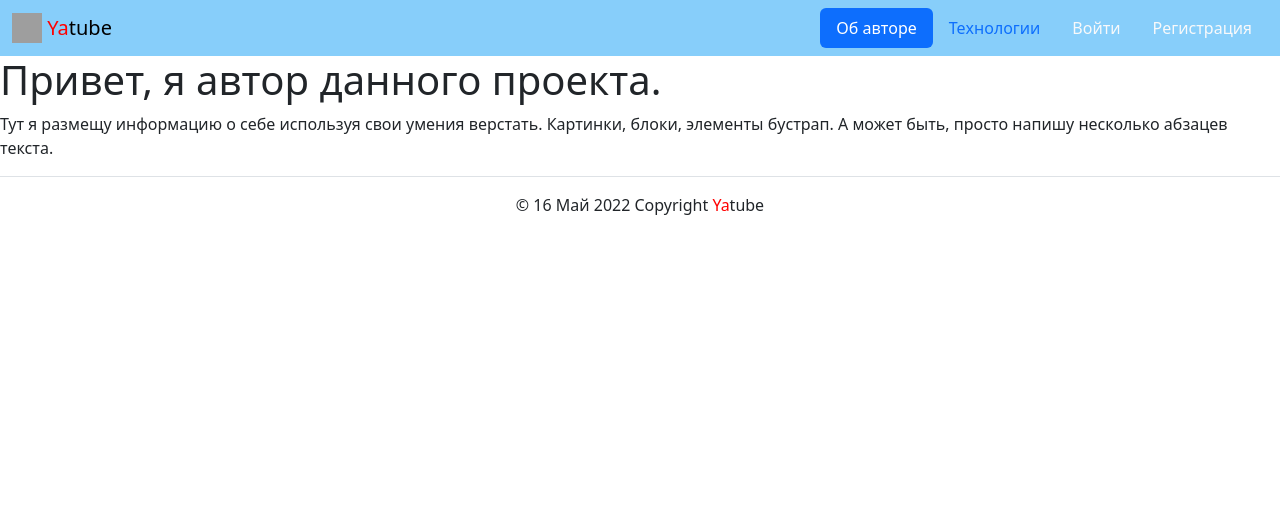
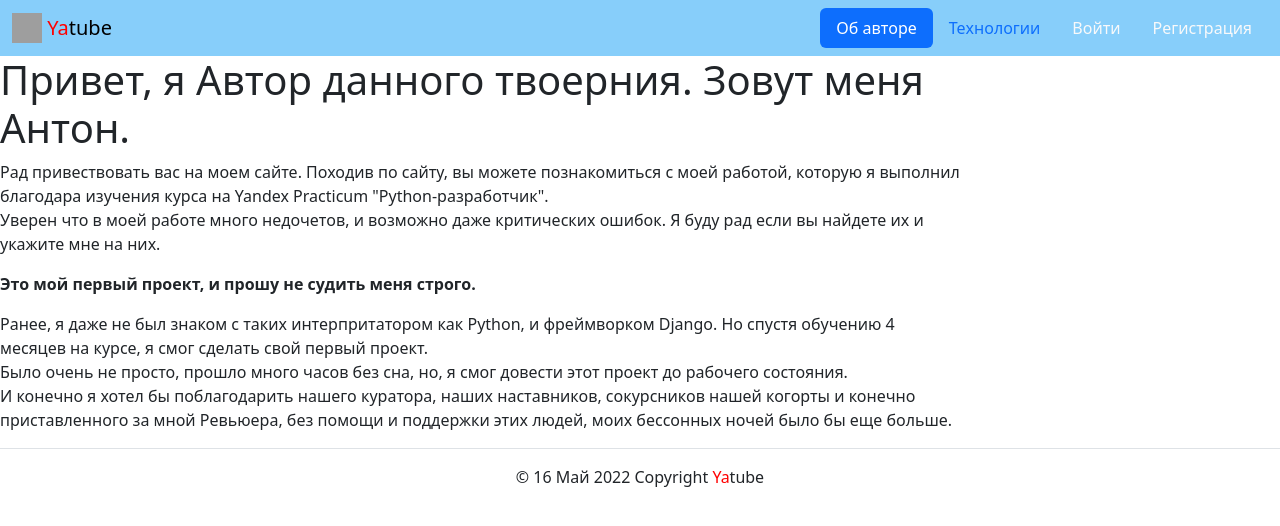
Before and after one commit to anton12ru/hw05_final, a Django app: page /about/author/ in a window 1280 px wide. Shown: the top 526 px of the page. Run offline with Django 3.2, Linux system fonts and the light colour scheme; parts of the project's set-up code (start-up, migrations or seed data) failed here and were passed over; some libraries are stand-ins or nearby versions; grey boxes are pictures that could not be loaded.

Commit message:
latest improvements

```diff
--- a/yatube/posts/views.py
+++ b/yatube/posts/views.py
@@ -7,11 +7,11 @@ from .forms import CommentForm, PostForm
 
 from .models import Group, Post, User, Follow, Comment
 
-from yatube.settings import post_count
+from yatube.settings import POSTS_OF_PAGE
 
 
 def paginator_func(request, posts):
-    paginator = Paginator(posts, post_count)
+    paginator = Paginator(posts, POSTS_OF_PAGE)
     page_obj = paginator.get_page(request.GET.get('page'))
     return page_obj
 
--- a/yatube/templates/about/author.html
+++ b/yatube/templates/about/author.html
@@ -1,9 +1,23 @@
 {% extends "base.html" %}
 {% block title %}Об авторе проекта{% endblock %}
 {% block content %}
-<h1>Привет, я автор данного проекта.</h1>
-<p>
-  Тут я размещу информацию о себе используя свои умения верстать.
-  Картинки, блоки, элементы бустрап. А может быть, просто напишу несколько абзацев текста.
-</p>
+<article class="col-12 col-md-9">
+  <div>
+    <h1>Привет, я Автор данного твоерния. Зовут меня Антон.</h1>
+  </div>
+  <div>
+    <p>
+      Рад привествовать вас на моем сайте. Походив по сайту, вы можете познакомиться с моей работой, которую я выполнил благодара изучения курса
+      на Yandex Practicum "Python-разработчик". <br>Уверен что в моей работе много недочетов, и возможно даже критических ошибок. Я буду рад если вы найдете их
+      и укажите мне на них.
+    </p>
+    <p><b>Это мой первый проект, и прошу не судить меня строго.</b></p>
+    <p>
+      Ранее, я даже не был знаком с таких интерпритатором как Python, и фреймворком Django. Но спустя обучению 4 месяцев на курсе,
+      я смог сделать свой первый проект. <br>Было очень не просто, прошло много часов без сна, но, я смог довести этот проект до рабочего состояния.<br>
+      И конечно я хотел бы поблагодарить нашего куратора, наших наставников, сокурсников нашей когорты и конечно
+      приставленного за мной Ревьюера, без помощи и поддержки этих людей, моих бессонных ночей было бы еще больше.
+    </p>
+  </div>
+<article>
 {% endblock %}
--- a/yatube/templates/posts/includes/switcher.html
+++ b/yatube/templates/posts/includes/switcher.html
@@ -1,4 +1,4 @@
-{% if user.is_authenticated %}
+
   <div class="row my-3">
     <aside class="col-12 col-md-3">
       <ul class="nav nav-tabs">
@@ -21,4 +21,3 @@
       </ul>
     </aside>
   </div>
-{% endif %}
--- a/yatube/templates/users/signup.html
+++ b/yatube/templates/users/signup.html
@@ -22,7 +22,7 @@
                 {% endfor %}
               {% endif %}
 
-              <form method="post" action="{% url 'users:signup' %}">
+              <form method="post">
               {% csrf_token %}
 
               {# Выводим поля в цикле, по отдельности #}
--- a/yatube/users/views.py
+++ b/yatube/users/views.py
@@ -2,7 +2,7 @@ from django.views.generic import CreateView
 from django.urls import reverse_lazy
 from django.core.mail import send_mail
 
-from .forms import CreationForm
+from .forms import CreationForm, User
 
 
 send_mail(
@@ -15,6 +15,7 @@ send_mail(
 
 
 class SignUp(CreateView):
+    model = User
     form_class = CreationForm
-    succes_urls = reverse_lazy('posts:index')
+    success_url = reverse_lazy('posts:index')
     template_name = 'users/signup.html'
--- a/yatube/yatube/urls.py
+++ b/yatube/yatube/urls.py
@@ -20,3 +20,6 @@ if settings.DEBUG:
     urlpatterns += static(
         settings.MEDIA_URL, document_root=settings.MEDIA_ROOT
     )
+    import debug_toolbar
+
+    urlpatterns += (path('__debug__/', include(debug_toolbar.urls)),)
```
Also changed, not shown: yatube/posts/tests/test_views.py (+4 -3 lines), yatube/templates/posts/includes/post_list.html (+11 -5 lines), yatube/users/forms.py (+0 -8 lines), yatube/yatube/settings.py (+7 -1 lines).
